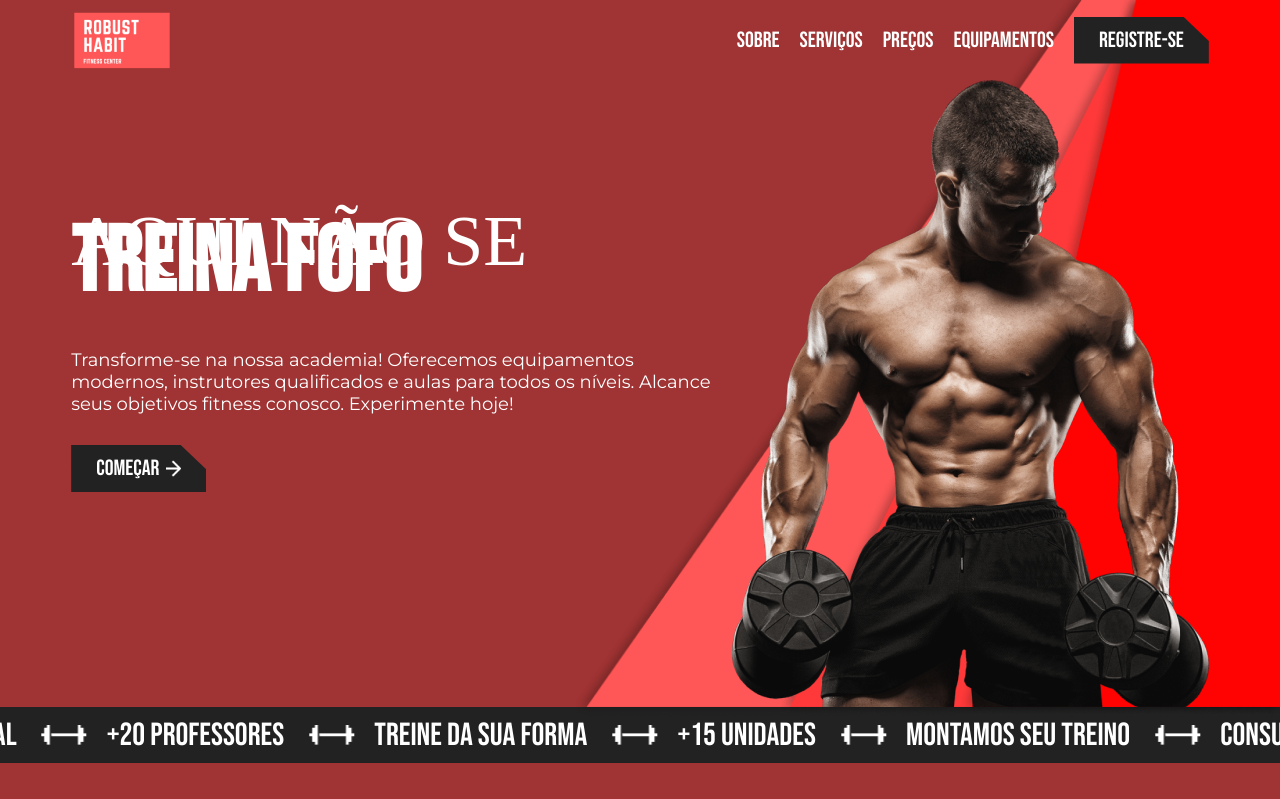
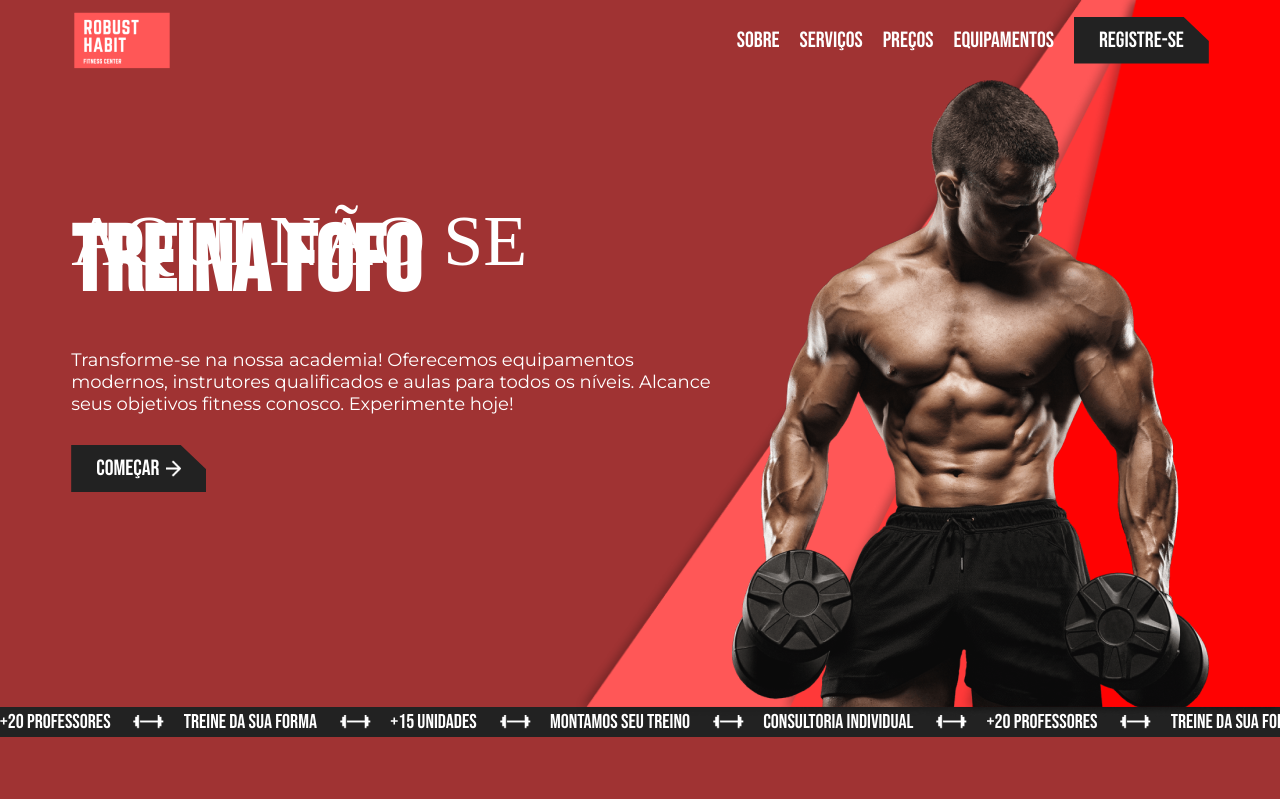
Before and after one commit to samuel-alves21/gym-landing-page, a React (Vite) app: page / in a window 1280 px wide. Shown: the top 799 px of the page. Built offline with nearby package versions, Linux system fonts and the light colour scheme; a web font is replaced by a local one.

Commit message:
css adjusts

```diff
--- a/src/App.tsx
+++ b/src/App.tsx
@@ -28,10 +28,10 @@ function App() {
 }
 
 const MainContainer = styled.div`
-  width: 100%;
-  background-color: #000000;
+  width: min(100%, 2000px);
   overflow: hidden;
   position: relative;
+  margin: 0 auto;
 `
 
 export default App
--- a/src/GlobalStyles.tsx
+++ b/src/GlobalStyles.tsx
@@ -20,6 +20,10 @@ export const GlobalStyles = createGlobalStyle`
     --quaternary-color: #B4B4B4;
     --quaternary-color-darker: #787878;
     scroll-behavior: smooth;
+  }
+
+  body {
+    background-color: #000;
   }
 
   nav {
@@ -62,11 +66,9 @@ export const GlobalStyles = createGlobalStyle`
 
   section {
     height: fit-content;
-    margin: 0 auto;
-    width: 80%;
-    max-width: 2000px;
     background-color: var(--primary-color);
     padding: 50px calc(20px + 4vw) 50px calc(20px + 4vw);
+    position: relative;
   }
 
   a {
--- a/src/components/ScrollButton.tsx
+++ /dev/null
@@ -1,60 +0,0 @@
-import { useState, useEffect } from 'react'
-import { styled } from 'styled-components'
-import { breakinpPoints } from '../utils/breakingPoints'
-
-export const ScrollButton = () => {
-  const [showButton, setShowButton] = useState(false)
-
-  const handleScroll = () => {
-    if (window.scrollY > 100) {
-      setShowButton(true)
-    } else {
-      setShowButton(false)
-    }
-  }
-
-  const scrollToTop = () => {
-    window.scrollTo({ top: 0, behavior: 'smooth' })
-  }
-
-  useEffect(() => {
-    window.addEventListener('scroll', handleScroll)
-    return () => {
-      window.removeEventListener('scroll', handleScroll)
-    }
-  }, [])
-
-  return (
-    <Btn onClick={scrollToTop} style={{ display: showButton ? 'block' : 'none' }}>
-      <i className="bi bi-arrow-up"></i>
-    </Btn>
-  )
-}
-
-const Btn = styled.button`
-  display: flex;
-  justify-content: center;
-  align-items: center;
-  position: fixed;
-  bottom: 20px;
-  right: 220px;
-  z-index: 5;
-  width: 50px;
-  height: 50px;
-  border: none;
-  border-radius: 0;
-  background-color: var( --secundary-color-hover);
-  padding: 0;
-
-  & .bi-arrow-up {
-    color: #fff;
-    font-size: 30px;
-  }
-
-  @media (max-width: ${breakinpPoints.largeDesktop}px) {
-    right: 20px;
-
-    width: 40px;
-    height: 40px;
-  }
-`
--- a/src/components/Section01/index.tsx
+++ b/src/components/Section01/index.tsx
@@ -3,12 +3,11 @@ import { styled } from 'styled-components'
 import { Nav } from '../Nav'
 import { CallToAction } from './CallToAction'
 import { MainImage } from './MainImage'
-import { ScrollButton } from '../ScrollButton'
+import { breakinpPoints } from '../../utils/breakingPoints'
 
 export const Section01 = () => {
   return (
     <Wrapper id='home'>
-      <ScrollButton />
       <Nav />
       <Img src={bgImage} alt='' />
       <div>
@@ -26,6 +25,10 @@ const Wrapper = styled.section`
   padding-top: 10px;
   padding-bottom: 10px;
 
+  @media (max-width: ${breakinpPoints.desktop}px) {
+    padding-bottom: 50px;
+  }
+
   & > div {
     position: relative;
     margin: auto 0;
--- a/src/components/Section02/index.tsx
+++ b/src/components/Section02/index.tsx
@@ -53,8 +53,12 @@ const Wrapper = styled.section`
   align-items: center;
 
   @media (max-width: ${breakinpPoints.desktop}px) {
+    padding-top: 80px;
+    padding-bottom: 30px;
+  }
+
+  @media (max-width: ${breakinpPoints.mobile}px) {
     padding-top: 30px;
-    padding-bottom: 30px;
   }
 `
 
--- a/src/components/Section05/Form/index.tsx
+++ b/src/components/Section05/Form/index.tsx
@@ -79,6 +79,9 @@ const Btn = styled.button`
 
 const Input = styled.input`
   width: 235px;
+  &:focus {
+    outline: none;
+  }
 `
 
 const InputWrapper = styled.div`
--- a/src/components/SectionIntersection.tsx/index.tsx
+++ b/src/components/SectionIntersection.tsx/index.tsx
@@ -91,13 +91,6 @@ const Wrapper = styled.div`
   align-items: center;
   background-color: var(--secundary-color);
   height: 56px;
-  width: 80%;
-  max-width: 2000px;
-  margin: 0 auto;
-
-  @media (max-width: ${breakinpPoints.largeDesktop}px) {
-    width: 100%;
-  }
 
   & > div > div {
     display: flex;
@@ -108,4 +101,17 @@ const Wrapper = styled.div`
     font-family: Bebas Neue;
     font-size: 32px;
   }
+
+  @media (max-width: ${breakinpPoints.largeDesktop}px) {
+    width: 100%;
+    height: 30px;
+
+    & span {
+      font-size: 20px;
+    }
+
+    & img {
+      width: 30px
+    }
+  }
 `
```
Also changed, not shown: 1 other file (tests, documents, lock files or other folders).
